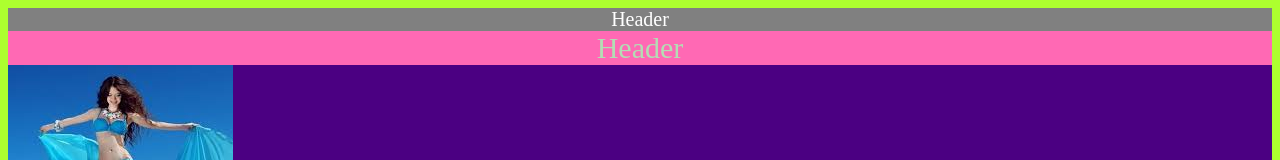
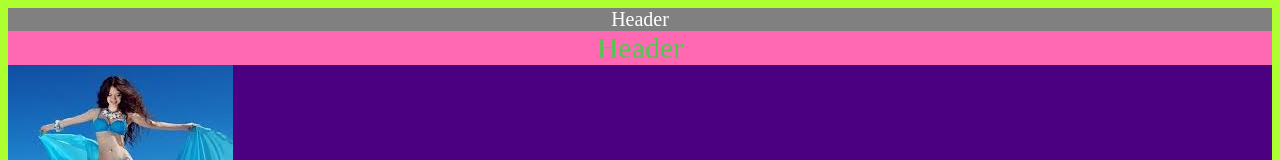
Before and after one commit to vvvcom248/hello_vscode, a plain HTML site: page index.html in a window 1280 px wide. Shown: the top 160 px of the page. Drawn offline with nearby package versions, Linux system fonts and the light colour scheme; files that its build step writes are made by us from their sources.

Commit message:
new commit

```diff
--- a/scss/_header.scss
+++ b/scss/_header.scss
@@ -3,6 +3,6 @@ header{
     text-align: center;
     color:#fff;
     div{
-        color:rgb(180, 221, 180);
+        color:rgb(78, 201, 78);
     }
 }
```
